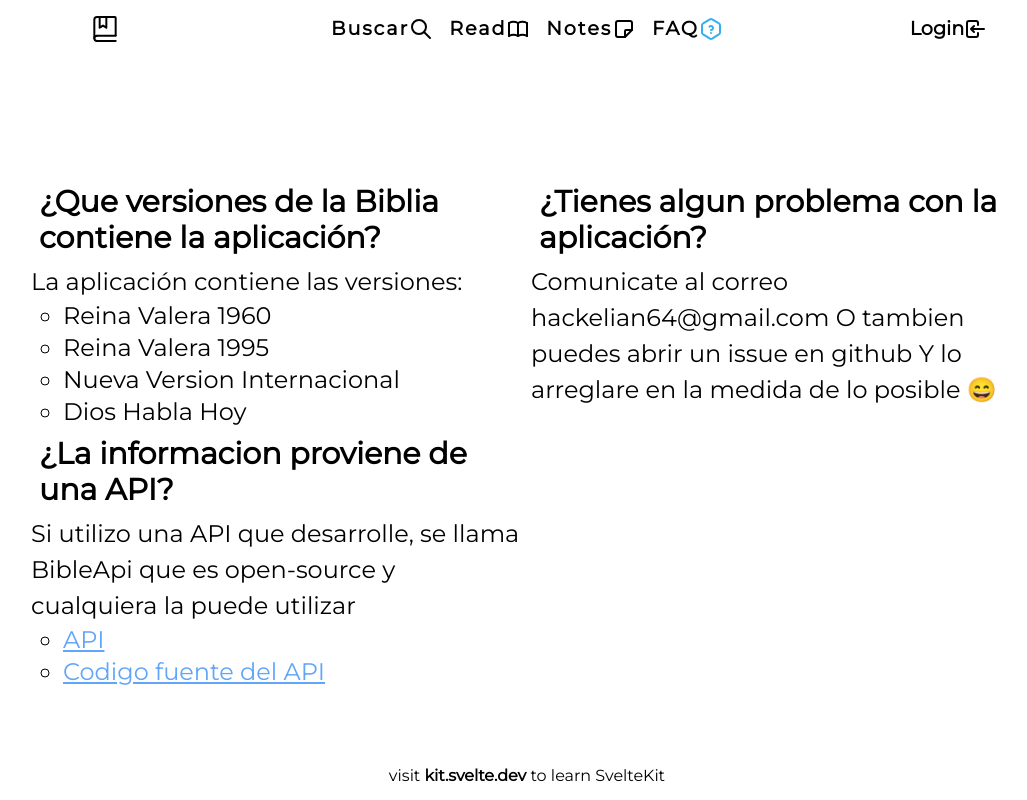
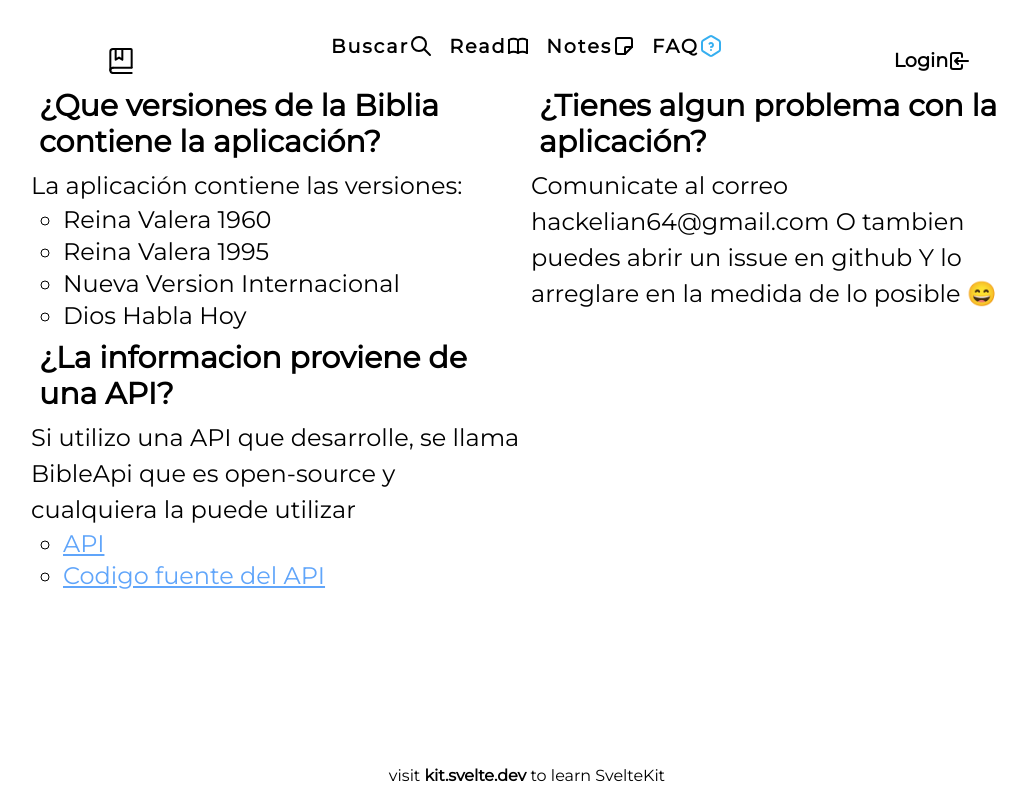
Before and after one commit to Atticus64/BibleApp, a SvelteKit app: page /about in a window 1280 px wide. Shown: the whole page, without its empty margins (113-1140 px from the left). Built offline with nearby package versions, Linux system fonts and the light colour scheme.

Commit message:
fix: height navbar

```diff
--- a/src/routes/Header.svelte
+++ b/src/routes/Header.svelte
@@ -159,7 +159,8 @@
 <style>
 	header {
 		display: flex;
-		height: 10rem;
+		height: 3rem;
+		padding: 2rem;
 		font-size: larger;
 		font-weight: bold;
 		justify-content: space-evenly;
@@ -217,7 +218,6 @@
 
 	nav a {
 		display: flex;
-		height: 100%;
 		align-items: center;
 		padding: 0 0.5rem;
 		color: var(--color-text);
```
